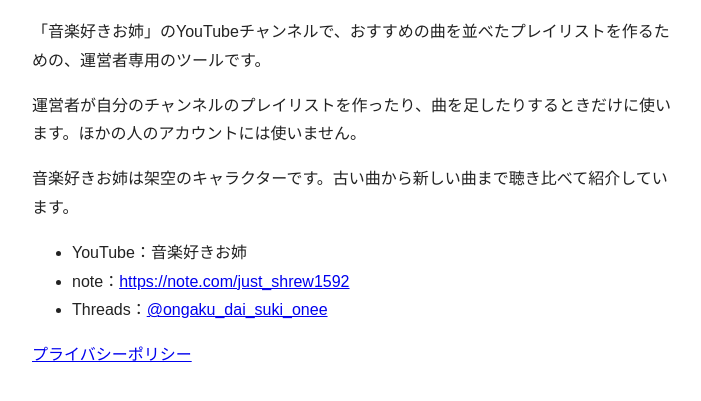
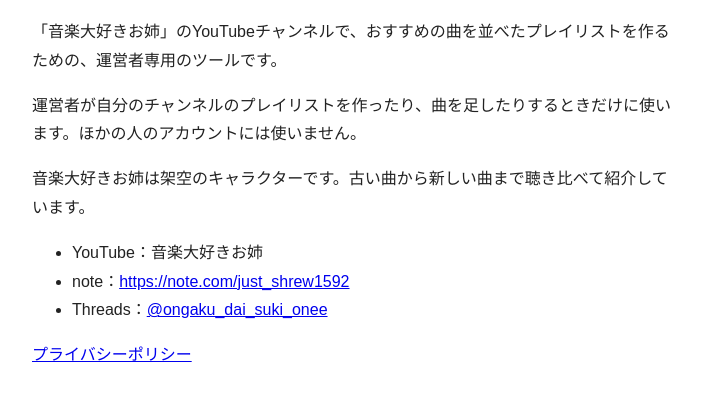
Before and after one commit to pocke0319-boop/threads-images, a plain HTML site: page onee/index.html in a window 1280 px wide. Shown: the part 93-494 px from the top of the page, without its empty margins (288-989 px from the left). Drawn offline with Linux system fonts and the light colour scheme.

Commit message:
add onee/index.html

```diff
--- a/onee/index.html
+++ b/onee/index.html
@@ -2,11 +2,11 @@
 <title>お姉のプレイリスト</title>
 <body style="max-width:640px;margin:32px auto;padding:0 16px;font-family:sans-serif;line-height:1.8;color:#222;background:#fff">
 <h1>お姉のプレイリスト</h1>
-<p>「音楽好きお姉」のYouTubeチャンネルで、おすすめの曲を並べたプレイリストを作るための、運営者専用のツールです。</p>
+<p>「音楽大好きお姉」のYouTubeチャンネルで、おすすめの曲を並べたプレイリストを作るための、運営者専用のツールです。</p>
 <p>運営者が自分のチャンネルのプレイリストを作ったり、曲を足したりするときだけに使います。ほかの人のアカウントには使いません。</p>
-<p>音楽好きお姉は架空のキャラクターです。古い曲から新しい曲まで聴き比べて紹介しています。</p>
+<p>音楽大好きお姉は架空のキャラクターです。古い曲から新しい曲まで聴き比べて紹介しています。</p>
 <ul>
-<li>YouTube：音楽好きお姉</li>
+<li>YouTube：音楽大好きお姉</li>
 <li>note：<a href="https://note.com/just_shrew1592">https://note.com/just_shrew1592</a></li>
 <li>Threads：<a href="https://www.threads.com/@ongaku_dai_suki_onee">@ongaku_dai_suki_onee</a></li>
 </ul>
```
